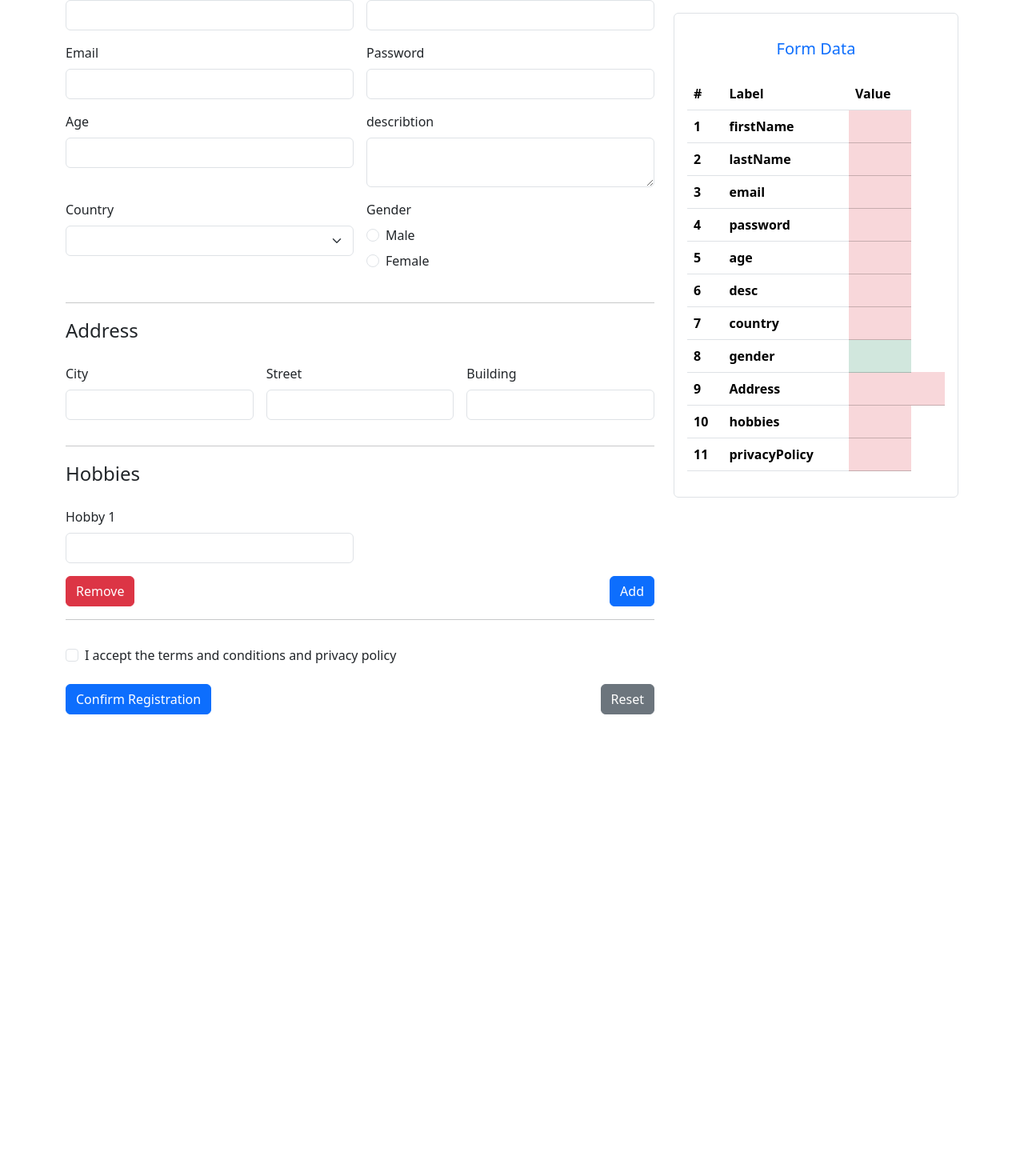
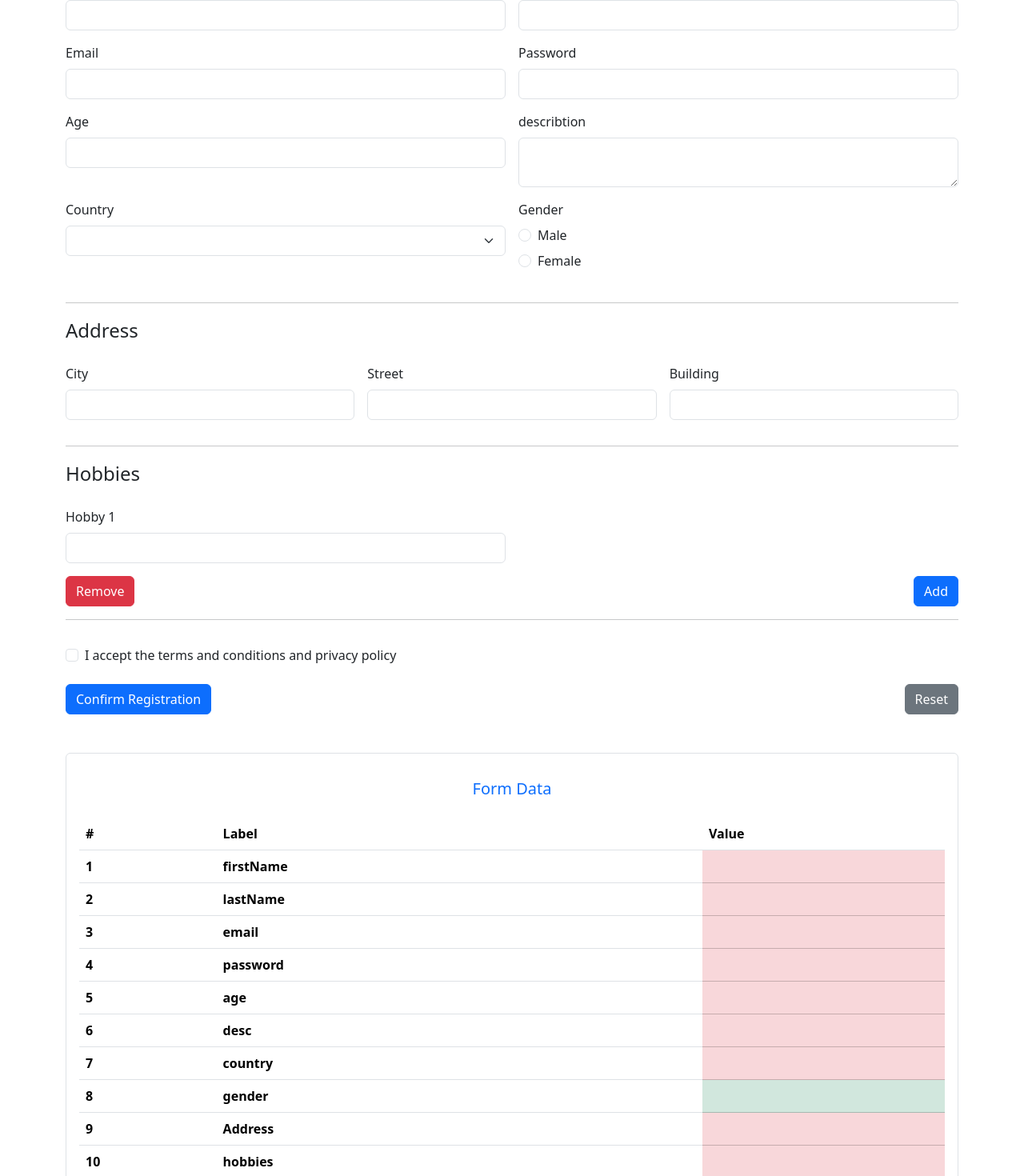
Before and after one commit to mariammandour/Dynamic-form, an Angular app: page / in a window 1280 px wide. Shown: the part 106-1576 px from the top of the page at 80% size. Before the commit the page ends 999 px from the top, so only its background shows below. Built offline with nearby package versions, Linux system fonts and the light colour scheme.

Commit message:
Task Enhancement for form preview

```diff
--- a/src/app/dynamic-form/dynamic-form.component.html
+++ b/src/app/dynamic-form/dynamic-form.component.html
@@ -1,6 +1,6 @@
 <h3 class="text-center py-3">{{ formConfig.formTitle || 'My Form' }}</h3>
 <div class="row">
-    <div class="col-lg-8">
+    <div class="col-lg-12">
         <form #myForm="ngForm" [formGroup]="dynamicForm" class="row g-3 ">
             <ng-container *ngFor="let control of formConfig.formControls">
                 <div *ngIf="
@@ -155,47 +155,5 @@
 
         </form>
     </div>
-    <div class="col-lg-4">
-        <div class="form-data-container mt-5 border rounded p-3">
-            <div class="form-data-item">
-                <h5 class="text-center text-primary py-3">Form Data</h5>
-                <div class="form-data-item-content">
-                    <table class="table">
-                        <thead>
-                            <tr>
-                                <th scope="col">#</th>
-                                <th scope="col">Label</th>
-                                <th scope="col">Value</th>
-                            </tr>
-                        </thead>
-                        <tbody>
-                            <ng-container *ngFor="let control of formConfig.formControls; let i = index">
-                                <tr>
-                                    <th scope="row">{{ i+1 }}</th>
-                                    <th scope="row">{{ control.name }}</th>
-                                    <ng-container *ngIf="control.type === 'nested'">
-                                        <td *ngFor="let nestedControl of control.nestedControls"
-                                            [class]="getStatus(control,nestedControl)">{{
-                                            getValues(control,nestedControl)
-                                            }}</td>
-                                    </ng-container>
-                                    <ng-container *ngIf="control.type !== 'nested' && control.type !== 'textarea'">
-                                        <td *ngIf="!!getValues(control)" [class]="getStatus(control)">{{
-                                            getValues(control) }}</td>
-                                        <td *ngIf="!getValues(control)" [class]="getStatus(control)"></td>
-                                    </ng-container>
-                                    <ng-container *ngIf="control.type === 'textarea'">
-                                        <td *ngIf="!!getValues(control)" [class]="getStatus(control)">
-                                            <span appSeeMoreLess
-                                                [fullText]="getValues(control)"></span>
-                                        </td>
-                                        <td *ngIf="!getValues(control)" [class]="getStatus(control)"></td>
-                                    </ng-container>
-                                </tr>
-                            </ng-container>
-                        </tbody>
-                    </table>
-                </div>
-            </div>
-        </div>
-    </div>
+
+    <app-form-preview [dynamicForm]="dynamicForm" [formConfig]="formConfig"></app-form-preview>
--- a/src/app/dynamic-form/dynamic-form.component.ts
+++ b/src/app/dynamic-form/dynamic-form.component.ts
@@ -80,22 +80,6 @@ export class DynamicFormComponent {
 
   onReset() {
     this.dynamicForm.reset();
-  }
-
-  getValues(control: IFormControl, nestedControl?: IFormControl) {
-    if (nestedControl) {
-      return this.dynamicForm.get(control.name)?.get(nestedControl.name)?.value;
-    } else {
-      return this.dynamicForm.get(control.name)?.value;
-    }
-  }
-
-  getStatus(control: IFormControl, nestedControl?: IFormControl) {
-    if (nestedControl) {
-      return this.dynamicForm.get(control.name)?.get(nestedControl.name)?.valid ? 'table-success' : 'table-danger';
-    } else {
-      return this.dynamicForm.get(control.name)?.valid ? 'table-success' : 'table-danger';
-    }
   }
 
   getErrorMessage(control: IFormControl, nestedControl?: IFormControl): string {
--- /dev/null
+++ b/src/app/dynamic-form/form-preview/form-preview.component.html
@@ -0,0 +1,44 @@
+<div class="col-lg-12">
+    <div class="form-data-container mt-5 border rounded p-3">
+        <div class="form-data-item">
+            <h5 class="text-center text-primary py-3">Form Data</h5>
+            <div class="form-data-item-content">
+                <table class="table">
+                    <thead>
+                        <tr>
+                            <th scope="col">#</th>
+                            <th scope="col">Label</th>
+                            <th scope="col">Value</th>
+                        </tr>
+                    </thead>
+                    <tbody>
+                        <ng-container *ngFor="let control of formConfig.formControls; let i = index">
+                            <tr>
+                                <th scope="row">{{ i+1 }}</th>
+                                <th scope="col">{{ control.name }}</th>
+                                <ng-container *ngIf="control.type === 'nested'">
+                                    <td [class]="getStatus(control)">
+                                        <ng-container *ngFor="let nestedControl of control.nestedControls">
+                                            {{ getValues(control, nestedControl) }}
+                                        </ng-container>
+                                    </td>
+                                </ng-container>
+                                <ng-container *ngIf="control.type !== 'nested' && control.type !== 'textarea'">
+                                    <td *ngIf="getValues(control)" [class]="getStatus(control)">{{
+                                        getValues(control) }}</td>
+                                    <td *ngIf="!getValues(control)" [class]="getStatus(control)"></td>
+                                </ng-container>
+                                <ng-container *ngIf="control.type === 'textarea'">
+                                    <td *ngIf="getValues(control)" [class]="getStatus(control)">
+                                        <span appSeeMoreLess [fullText]="getValues(control)"></span>
+                                    </td>
+                                    <td *ngIf="!getValues(control)" [class]="getStatus(control)"></td>
+                                </ng-container>
+                            </tr>
+                        </ng-container>
+                    </tbody>
+                </table>
+            </div>
+        </div>
+    </div>
+</div>
--- /dev/null
+++ b/src/app/dynamic-form/form-preview/form-preview.component.ts
@@ -0,0 +1,29 @@
+import { Component, Input } from '@angular/core';
+import { FormGroup } from '@angular/forms';
+import { IForm, IFormControl } from '../../interface/form.interface';
+
+@Component({
+  selector: 'app-form-preview',
+  templateUrl: './form-preview.component.html',
+  styleUrl: './form-preview.component.scss'
+})
+export class FormPreviewComponent {
+  @Input() dynamicForm!: FormGroup;
+  @Input() formConfig!:IForm;
+
+  getValues(control: IFormControl, nestedControl?: IFormControl) {
+    if (nestedControl) {
+      return this.dynamicForm.get(control.name)?.get(nestedControl.name)?.value;
+    } else {
+      return this.dynamicForm.get(control.name)?.value;
+    }
+  }
+
+  getStatus(control: IFormControl, nestedControl?: IFormControl) {
+    if (nestedControl) {
+      return this.dynamicForm.get(control.name)?.get(nestedControl.name)?.valid ? 'table-success' : 'table-danger';
+    } else {
+      return this.dynamicForm.get(control.name)?.valid ? 'table-success' : 'table-danger';
+    }
+  }
+}
```
Also changed, not shown: src/app/dynamic-form/dynamic-form.module.ts (+6 -11 lines), src/app/dynamic-form/form-preview/form-preview.component.scss (added), 1 other file (tests, documents, lock files or other folders).
